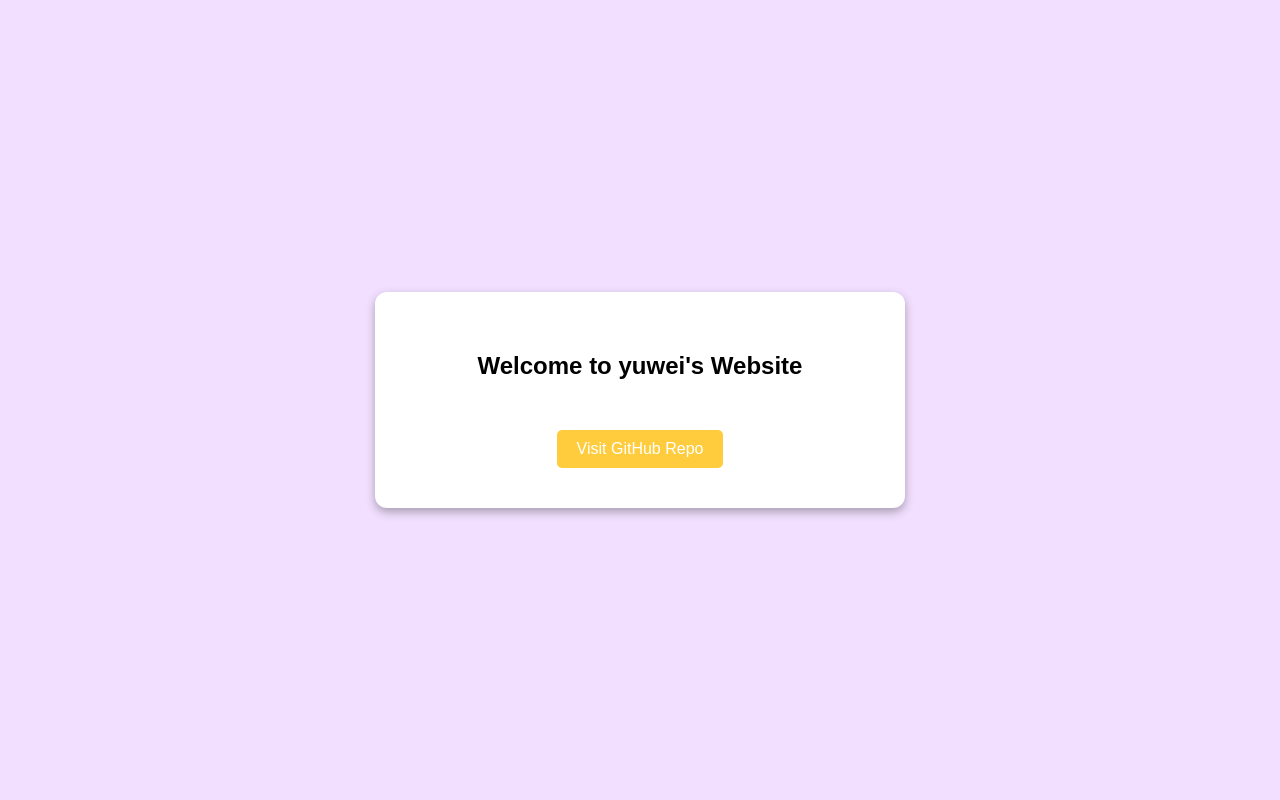
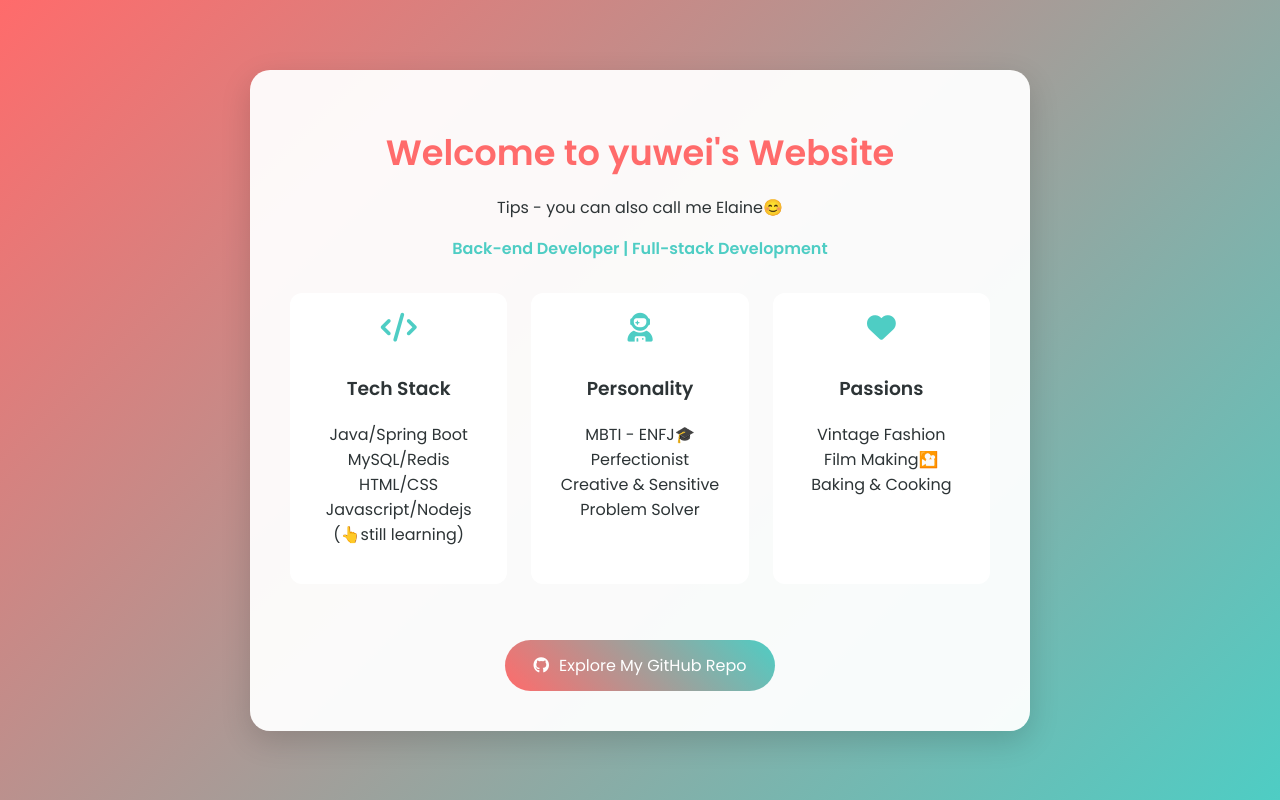
Before and after one commit to yuwei-zhui/sit323-2025-prac2p, a website: page index.html in a window 1280 px wide. Drawn offline with Linux system fonts and the light colour scheme.

Commit message:
Update commit

```diff
--- a/index.html
+++ b/index.html
@@ -1,55 +1,158 @@
 <!DOCTYPE html>
-<html>
+<html lang="en">
 <head>
     <meta charset="UTF-8">
+    <link rel="stylesheet" href="https://cdnjs.cloudflare.com/ajax/libs/font-awesome/6.4.0/css/all.min.css">
     <style>
+        @import url('https://fonts.googleapis.com/css2?family=Poppins:wght@400;600&display=swap');
+        :root {
+            --red: #FF6B6B;
+            --blue: #4ECDC4;
+            --yellow: #FFE66D;
+        }
+
         body {
-            font-family: Arial, sans-serif;
-            background-color: #e9c7ff91;
             margin: 0;
-            padding: 0;
+            height: 100vh;
             display: flex;
             justify-content: center;
             align-items: center;
-            height: 100vh;
+            background: linear-gradient(135deg, var(--red), var(--blue));
+            font-family: 'Poppins', sans-serif;
+            color: #2d3436;
         }
 
         .box {
+            background: rgba(255, 255, 255, 0.95);
+            padding: 2.5rem;
+            border-radius: 20px;
+            box-shadow: 0 10px 30px rgba(0,0,0,0.15);
+            width: 85%;
+            max-width: 700px;
+            transform-style: preserve-3d;
+        }
+
+        .profile {
             text-align: center;
-            background: white;
-            padding: 40px;
-            border-radius: 12px;
-            width: 450px;
-            box-shadow: 0 4px 10px rgba(0, 0, 0, 0.3);
+            margin-bottom: 2rem;
+        }
+
+        .info-box-border {
+            width: 120px;
+            height: 120px;
+            border-radius: 50%;
+            border: 4px solid var(--yellow);
+            box-shadow: 0 4px 15px rgba(255, 230, 109, 0.4);
+            transition: transform 0.3s ease;
+        }
+
+        .info-box-border:hover {
+            transform: rotate(8deg) scale(1.05);
         }
 
         h1 {
-            color: #333;
-            font-size: 24px;
-            margin-bottom: 10px;
+            color: var(--red);
+            margin: 1rem 0 0.5rem;
+            font-size: 2.2em;
         }
 
-        .button {
-            display: inline-block;
-            margin-top: 30px;
-            padding: 10px 20px;
-            font-size: 16px;
-            text-decoration: none;
-            color: white;
-            background-color: #ffcc3e;
-            border-radius: 5px;
-            transition: 0.3s;
+        .subtitle {
+            color: var(--blue);
+            font-weight: 600;
+            margin-bottom: 1.5rem;
         }
 
-        .button:hover {
-            background-color: #ffcc3e;
+        .info-grid {
+            display: grid;
+            grid-template-columns: repeat(auto-fit, minmax(150px, 1fr));
+            gap: 1.5rem;
+            margin: 2rem 0;
+        }
+
+        .info-box {
+            background: white;
+            padding: 1.2rem;
+            border-radius: 12px;
+            text-align: center;
+            transition: all 0.3s ease;
+            border: 2px solid transparent;
+        }
+
+        .info-box:hover {
+            transform: translateY(-5px);
+            box-shadow: 0 6px 20px rgba(78, 205, 196, 0.15);
+            border-color: var(--yellow);
+        }
+
+        .icon {
+            font-size: 1.8rem;
+            color: var(--blue);
+            margin-bottom: 0.8rem;
+        }
+
+        .github-btn {
+            display: inline-flex;
+            align-items: center;
+            padding: 0.8rem 1.8rem;
+            background: linear-gradient(45deg, var(--red), var(--blue));
+            color: white !important;
+            text-decoration: none;
+            border-radius: 30px;
+            transition: all 0.3s ease;
+            margin-top: 1.5rem;
+        }
+
+        .github-btn:hover {
+            transform: scale(1.05);
+            box-shadow: 0 5px 15px rgba(255, 107, 107, 0.4);
+        }
+
+        @media (max-width: 600px) {
+            .box {
+                padding: 1.5rem;
+                width: 90%;
+            }
+
+            .info-grid {
+                grid-template-columns: 1fr;
+            }
         }
     </style>
 </head>
 <body>
     <div class="box">
-        <h2>Welcome to yuwei's Website</h2>
-        <a href="https://github.com/yuwei-zhui/sit323-2025-prac2p" class="button">Visit GitHub Repo</a>
+        <div class="profile">
+            <h1>Welcome to yuwei's Website</h1>
+            <p>Tips - you can also call me Elaine😊</p>
+            <p class="subtitle">Back-end Developer | Full-stack Development</p>
+        </div>
+
+        <div class="info-grid">
+            <div class="info-box">
+                <i class="fas fa-code icon"></i>
+                <h3>Tech Stack</h3>
+                <p>Java/Spring Boot<br>MySQL/Redis<br>HTML/CSS<br>Javascript/Nodejs<br>(👆still learning)</p>
+            </div>
+
+            <div class="info-box">
+                <i class="fas fa-user-astronaut icon"></i>
+                <h3>Personality</h3>
+                <p>MBTI - ENFJ🎓<br>Perfectionist<br>Creative & Sensitive<br>Problem Solver</p>
+            </div>
+
+            <div class="info-box">
+                <i class="fas fa-heart icon"></i>
+                <h3>Passions</h3>
+                <p>Vintage Fashion<br>Film Making🎦<br>Baking & Cooking</p>
+            </div>
+        </div>
+
+        <div style="text-align: center;">
+            <a href="https://github.com/yuwei-zhui" class="github-btn" target="_blank">
+                <i class="fab fa-github"></i>
+                <span style="margin-left: 10px;">Explore My GitHub Repo</span>
+            </a>
+        </div>
     </div>
 </body>
 </html>
```
